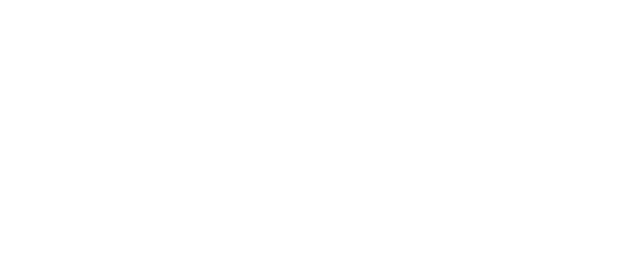
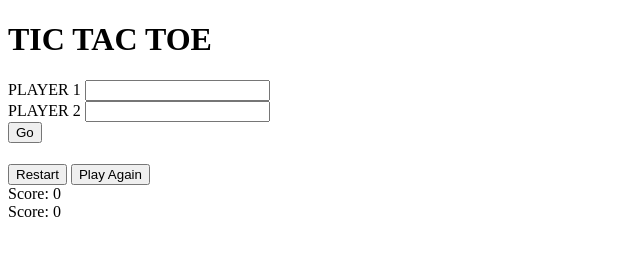
Before and after one commit to zaynabnour-alghosh/Tic-Tac-Toe, a plain HTML site: page index.html in a window 1280 px wide. Shown: the whole page, without its empty margins (0-640 px from the left). Drawn offline with Linux system fonts and the light colour scheme.

Commit message:
creating XO game page

```diff
--- a/index.html
+++ b/index.html
@@ -7,6 +7,54 @@
     <title>TIC TAC TOE</title>
 </head>
 <body>
+    <div class="container">
+        <h1>TIC TAC TOE</h1>
+        <div class="row">
+            <div class="input">
+                <label for="p1">PLAYER 1</label>
+                <input type="text" name="p1" id="player1">
+            </div>
+            <div class="input">
+                <label for="p2">PLAYER 2</label>
+                <input type="text" name="p2" id="player2">
+            </div>
+        </div>
+        <div class="row">
+            <button id="go">Go</button>
+        </div>
+        <h1 id="playerText"></h1>
+        <div id="gameboard">
+            <div class="row">
+                <div class="box" id="0"></div>
+                <div class="box" id="1"></div>
+                <div class="box" id="2"></div>
+            </div>
+            <div class="row">
+                <div class="box" id="3"></div>
+                <div class="box" id="4"></div>
+                <div class="box" id="5"></div>
+            </div>
+            <div class="row">
+                <div class="box" id="6"></div>
+                <div class="box" id="7"></div>
+                <div class="box" id="8"></div>
+            </div>
+        </div>
+        <div class="brow">
+            <a href="index.html"><button id="restart">Restart</button></a>
+            <button id="playAgain">Play Again</button>
+        </div>
+        <div class="srow">
+            <div class="score">
+                <label>Score:<span id="P1-disabled"></span></label>
+                <span id="score-p1">0</span>
+            </div>
+            <div class="score">
+                <label>Score:<span id="P2-disabled"></span> </label>
+            <span id="score-p2">0</span>
+            </div>
+        </div>
+    </div>
     <script src="script.js"></script>
 </body>
 </html>
```
